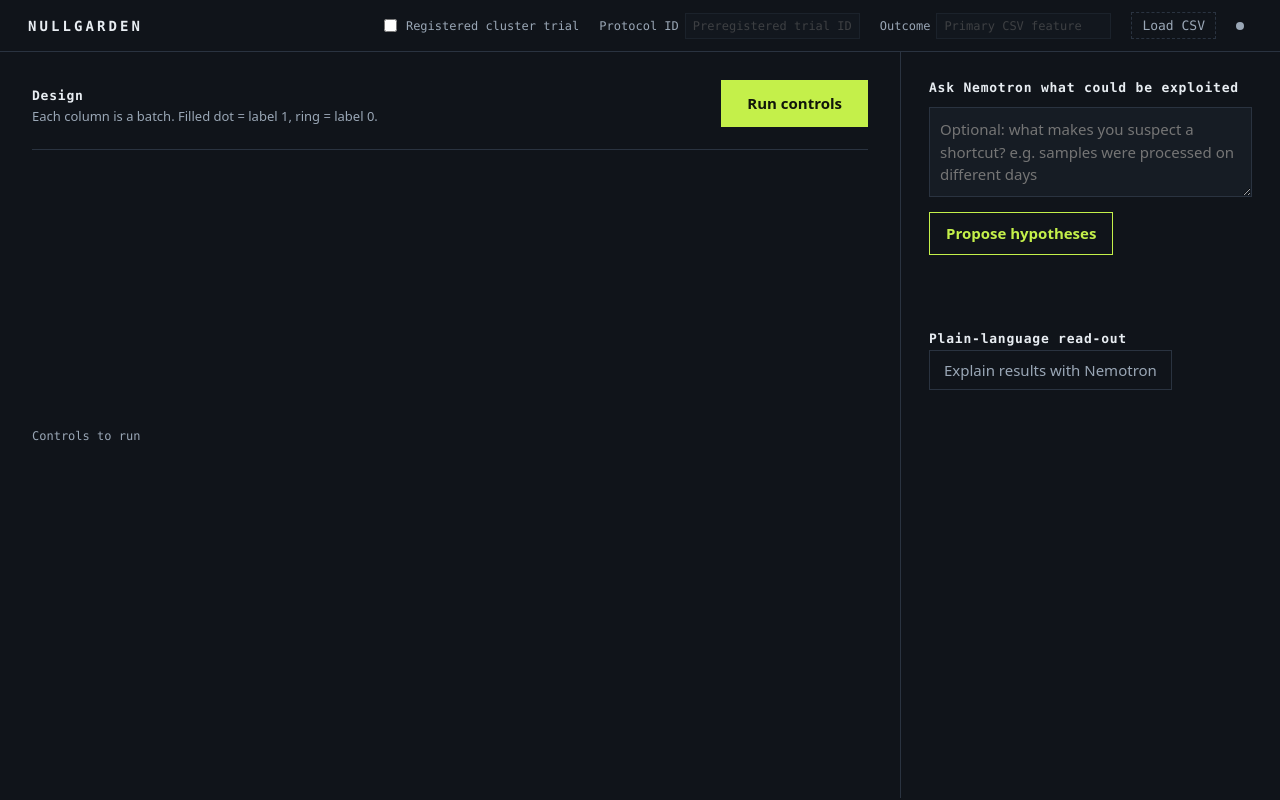
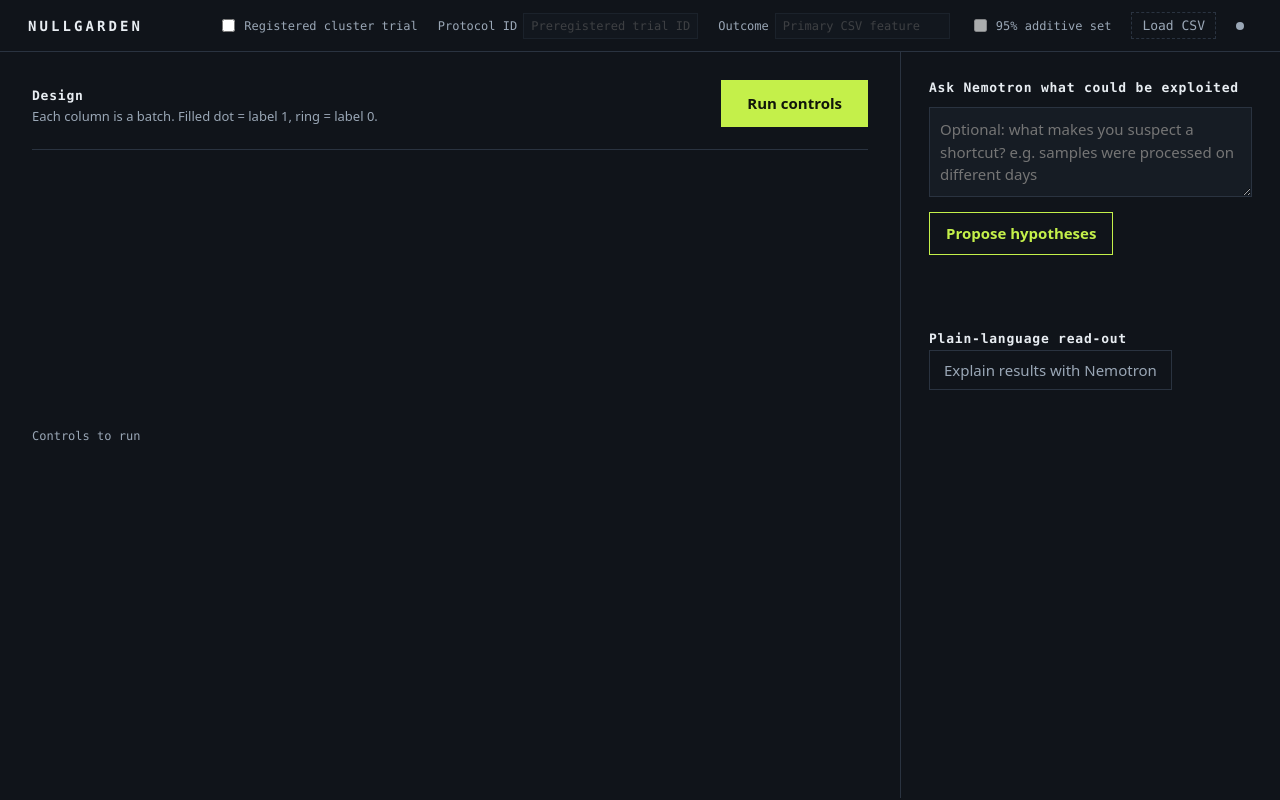
Before and after one commit to Jacob-Met/nullgarden, a website: page public/index.html in a window 1280 px wide. Drawn offline with Linux system fonts and the light colour scheme; no server answers.

Commit message:
Offer explicit model assumption before CSV upload, never as post-hoc button

```diff
--- a/public/index.html
+++ b/public/index.html
@@ -13,6 +13,7 @@
   <label class="trial" title="Only select when whole clusters were truly randomized uniformly within their batch or stratum. Cluster metadata alone does not establish randomization."><input type="checkbox" id="trialMode"> Registered cluster trial</label>
   <label class="trial-id">Protocol ID <input id="trialProtocol" type="text" maxlength="200" placeholder="Preregistered trial ID" disabled aria-label="Cluster randomization protocol identifier"></label>
   <label class="trial-id" title="Preregister the primary measured treatment outcome before inspecting any results. Must match an exact CSV feature column.">Outcome <input id="trialOutcome" type="text" maxlength="120" placeholder="Primary CSV feature" disabled aria-label="Preregistered primary trial outcome"></label>
+  <label class="trial" title="Opt in at dataset intake only if a single constant additive treatment response across all subjects is a scientifically plausible model. This does NOT estimate a general ATE interval."><input id="additiveModel" type="checkbox" disabled> 95% additive set</label>
   <label class="load">Load CSV<input type="file" id="csvFile" accept=".csv,text/csv"></label>
   <span class="llm" id="llmState" title="Nemotron on Nebius Token Factory"></span>
 </header>
```
